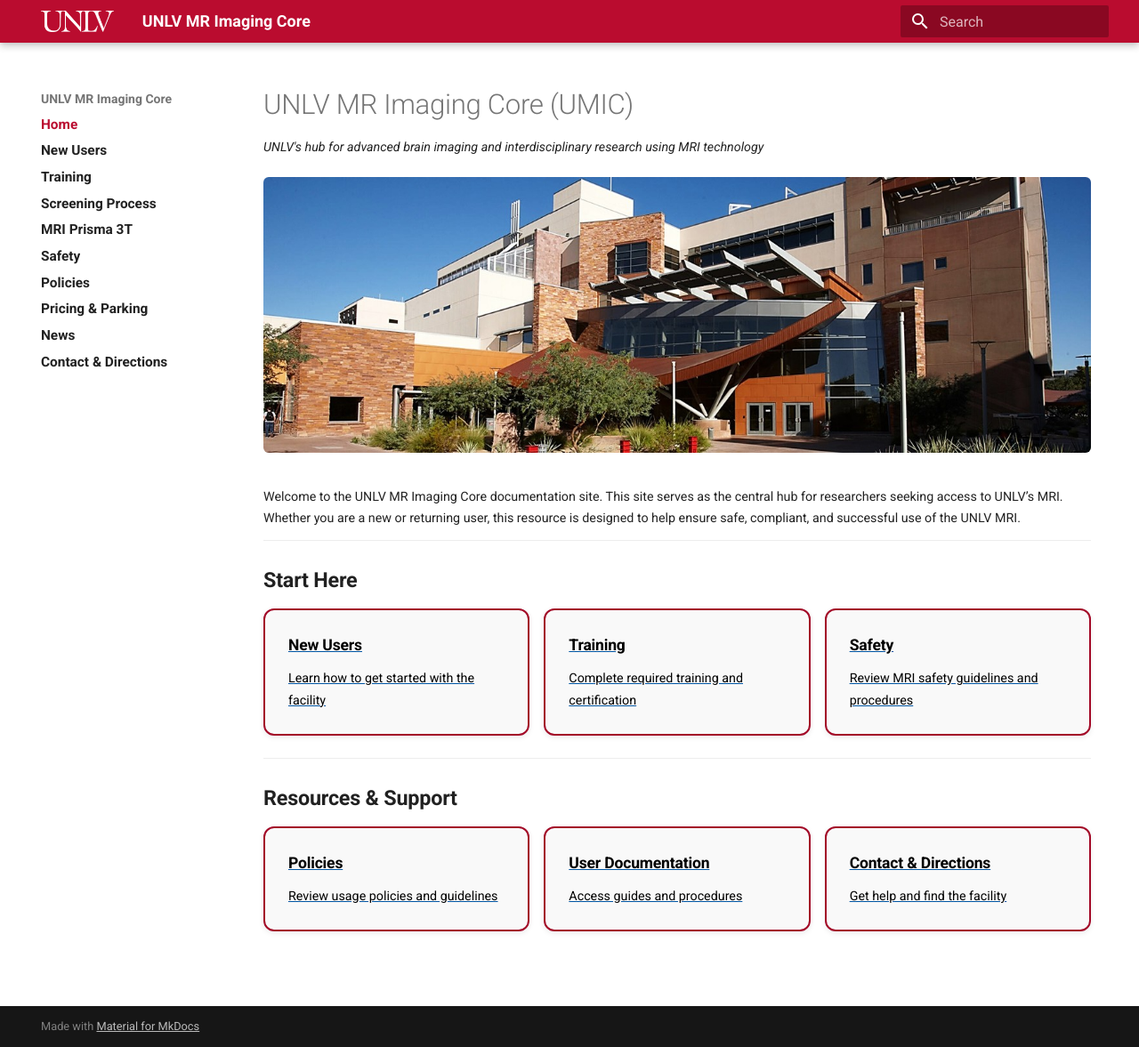
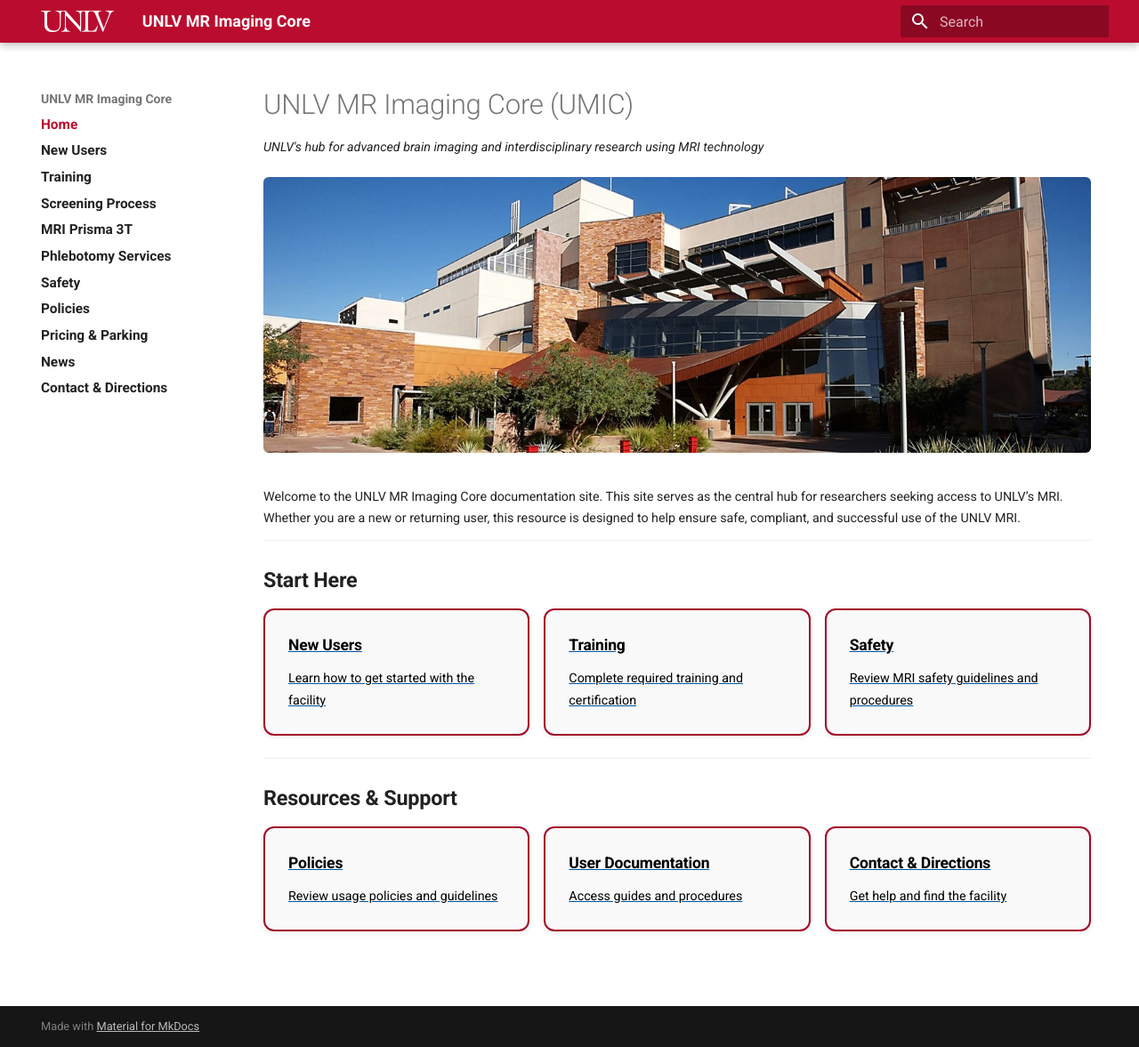
Before and after one commit to unlvfmri/umic, an MkDocs documentation site: the page built from docs/index.md, in a window 1280 px wide and 1177 px high. Shown: the whole window at 89% size. Built offline with MkDocs 1.6.1 and Material for MkDocs 9.7.7, drawn with Linux system fonts in a browser that asks for light colours.

Commit message:
Add Phlebotomy Services section to mkdocs.yml

```diff
--- a/mkdocs.yml
+++ b/mkdocs.yml
@@ -22,6 +22,8 @@
 
   - MRI Prisma 3T: prisma.md
 
+  - Phlebotomy Services: phlebotomy.md
+
   - Safety: safety.md
 
   - Policies: policies.md
```
